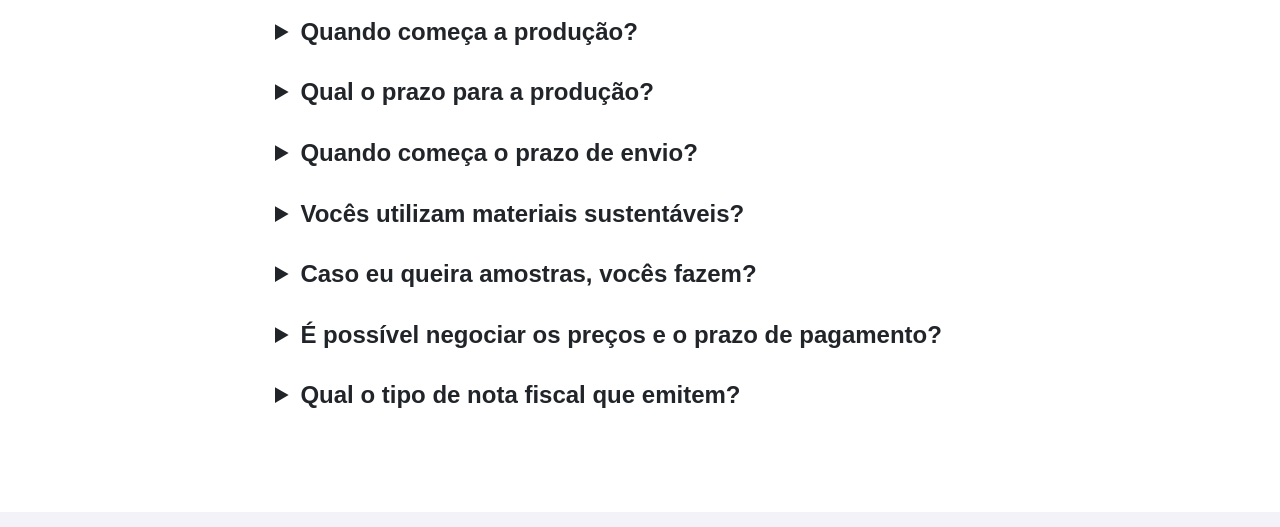
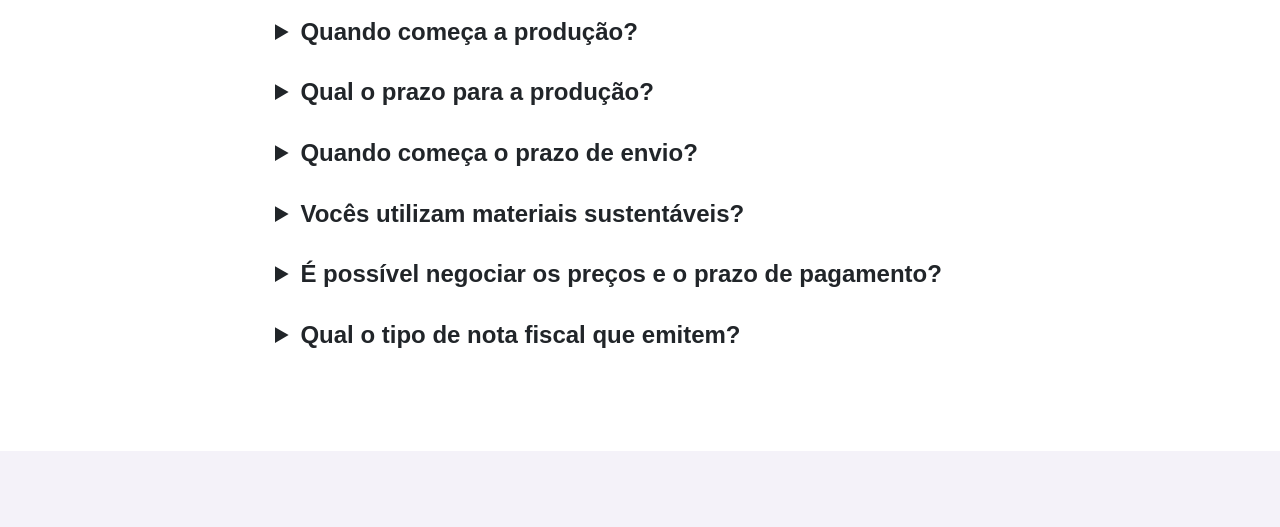
Before and after one commit to lobby-tech/lobby.tech, a Jekyll site: the page built from perguntas-frequentes.html, in a window 1280 px wide and 900 px high, scrolled down 1467 px, cut to the strip 0-527 px from the top of the window. Built offline with Jekyll 4.4.1, drawn with Linux system fonts in a browser that asks for light colours; a script that is not in the unit is left out.

Commit message:
Updated site

```diff
--- a/index.html
+++ b/index.html
@@ -174,7 +174,9 @@ layout: home
   </div>
   <br>
   <p>
-    Ainda com dúvidas? <a href="/perguntas-frequentes"><b>Ver perguntas frequentes</b></a>
+    Ainda com dúvidas?
+    <br>
+    <a href="/perguntas-frequentes"><b>Ver perguntas frequentes</b></a>
   </p>
 </section>
 
--- a/perguntas-frequentes.html
+++ b/perguntas-frequentes.html
@@ -200,15 +200,6 @@ layout: home
         <br>
         <details>
           <summary class="font--lg">
-            <b>Caso eu queira amostras, vocês fazem?</b>
-          </summary>
-          <p class="font--md" style="margin-top:10px">
-            Sim. Tanto amostra virtual quanto física. No entanto, amostras físicas personalizadas aumentam o prazo, pois é preciso produzi-las.
-          </p>
-        </details>
-        <br>
-        <details>
-          <summary class="font--lg">
             <b>É possível negociar os preços e o prazo de pagamento?</b>
           </summary>
           <p class="font--md" style="margin-top:10px">
```
Also changed, not shown: other parts of index.html (+1 -1 lines), other parts of perguntas-frequentes.html (+1 -1 lines).
